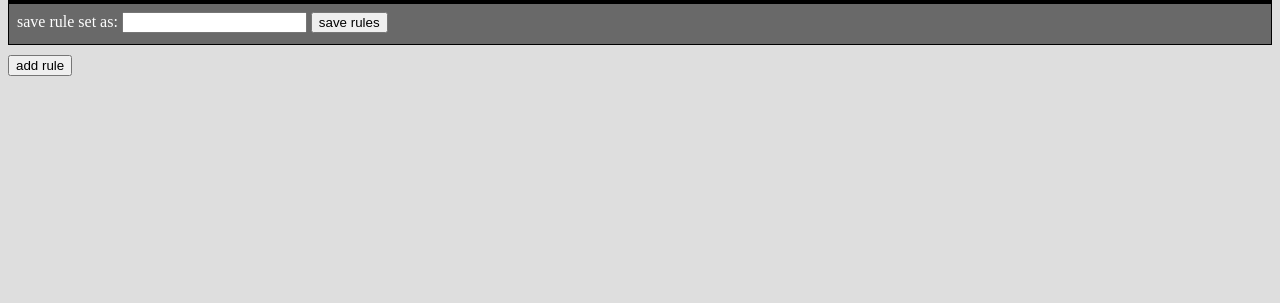
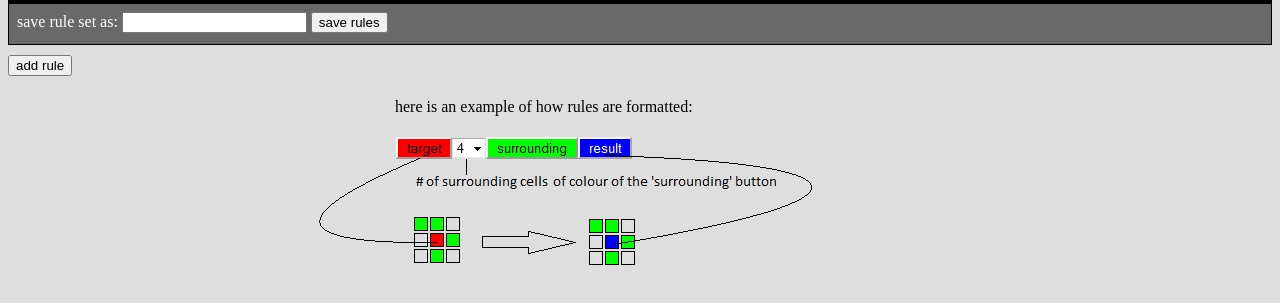
Before and after one commit to cdtinney/cella, a website: page framework/public/html/editRules.html in a window 1280 px wide. Shown: the part 55-358 px from the top of the page. Drawn offline with Linux system fonts and the light colour scheme.

Commit message:
rule explanation image added to page

```diff
--- a/framework/public/html/editRules.html
+++ b/framework/public/html/editRules.html
@@ -28,6 +28,10 @@
 		<div>
 			<button type="button" id="btnAddRule" onClick="addRule();">add rule</button>
 		</div>
+		<div style="position:absolute; left:300px">
+			<p style="margin-left:95px"> here is an example of how rules are formatted:</p>
+			<img src="../img/rulesexplanation.png"></img>
+		</div>
 		<div id="divRules"></div>
     </body>
 
--- a/framework/public/stylesheets/editRules.css
+++ b/framework/public/stylesheets/editRules.css
@@ -61,4 +61,5 @@
 .divRule
 {
 	margin-top: 4px;
+	z-order: -2;
 }
```
